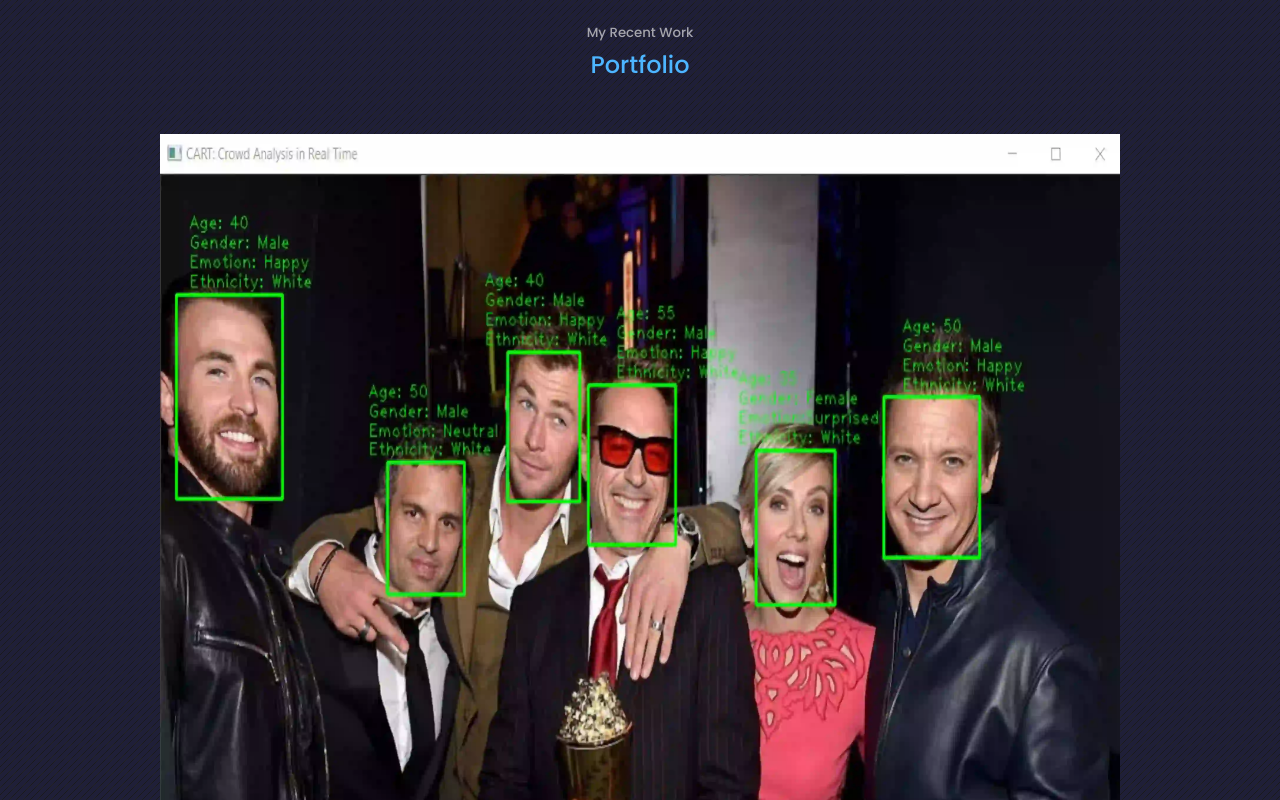
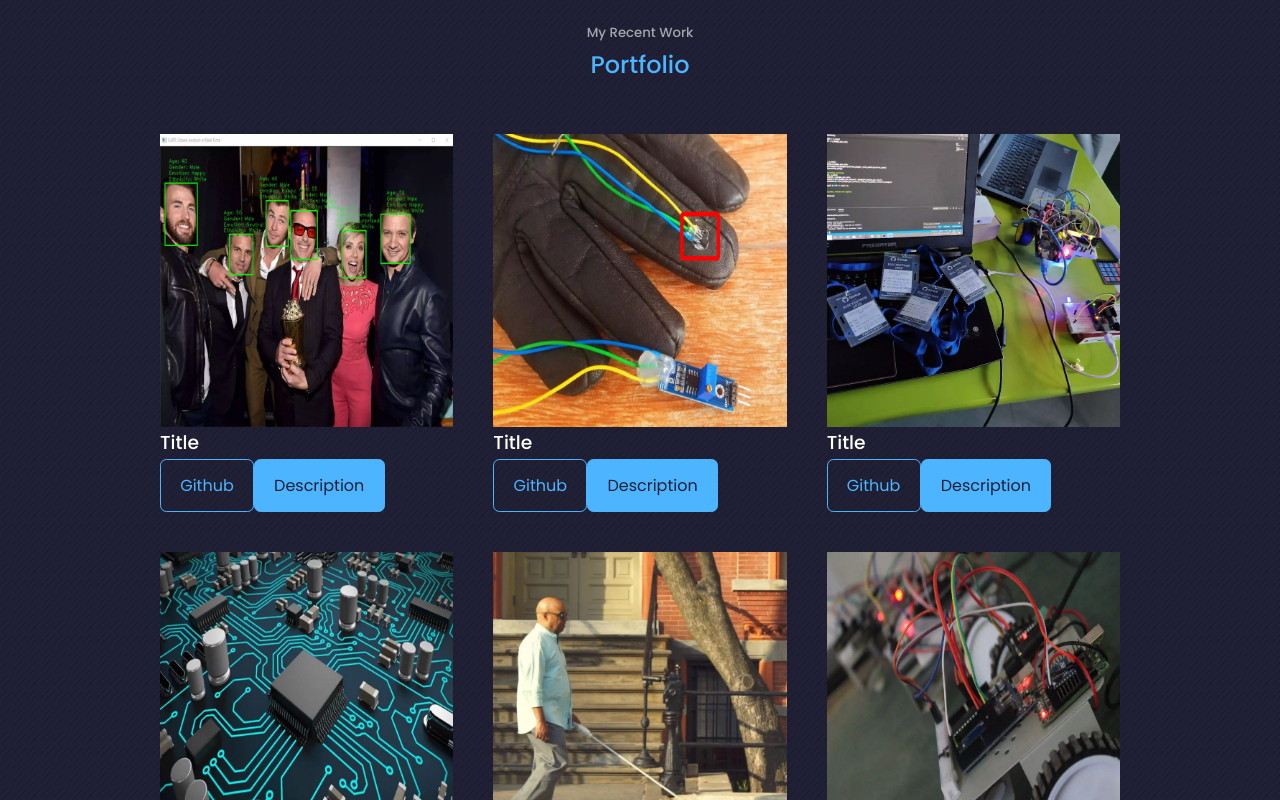
Before and after one commit to Ujjwalsharma7/Portfolio, a React (Create React App) app: page / in a window 1280 px wide. Shown: the part 2320-3120 px from the top of the page. Built offline with nearby package versions, Linux system fonts and the light colour scheme.

Commit message:
added css to portfolio container

```diff
--- a/src/components/portfolio/portfolio.css
+++ b/src/components/portfolio/portfolio.css
@@ -0,0 +1,5 @@
+.portfolio__container{
+    display: grid;
+    grid-template-columns: repeat(3, 1fr);
+    gap: 2.5rem;
+}
```
